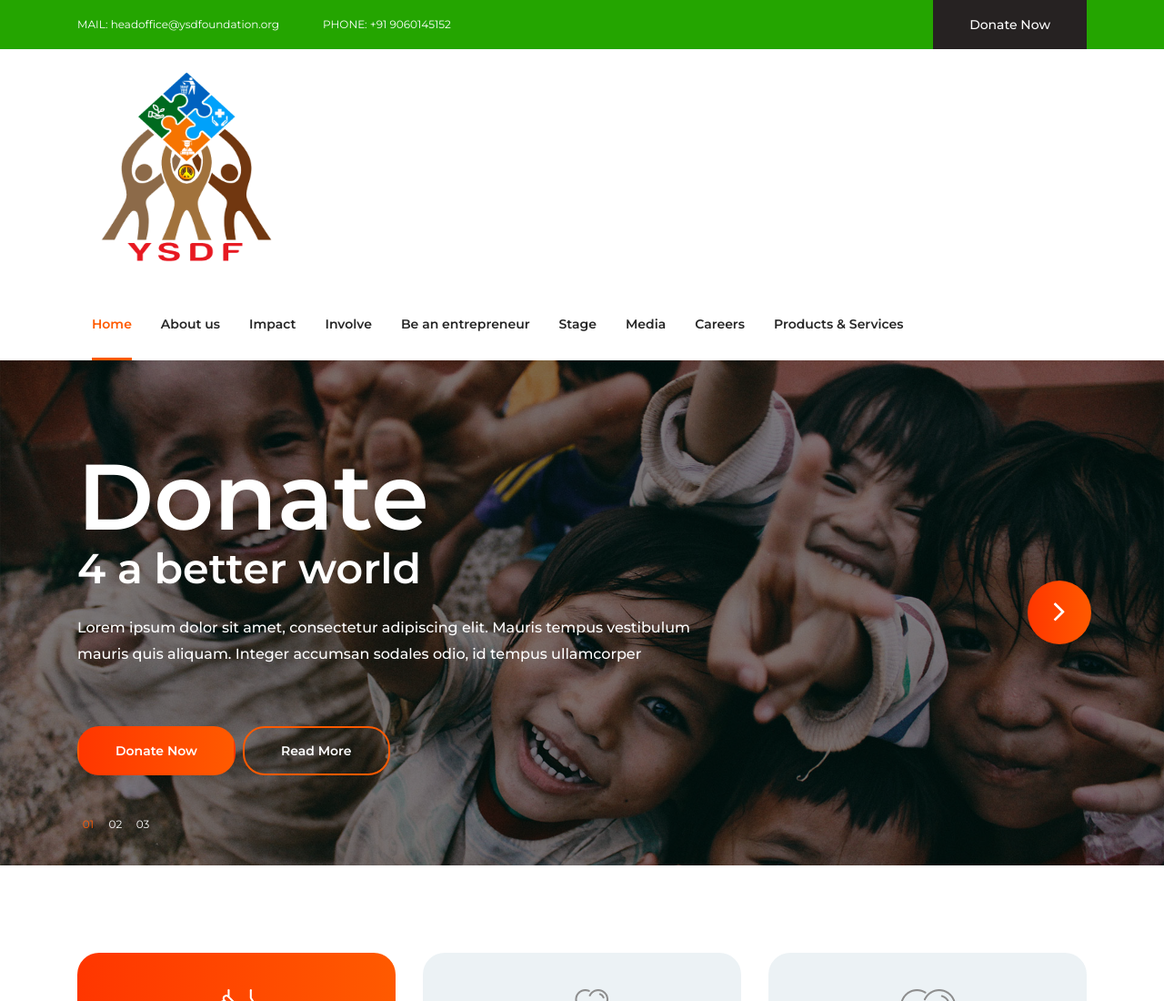
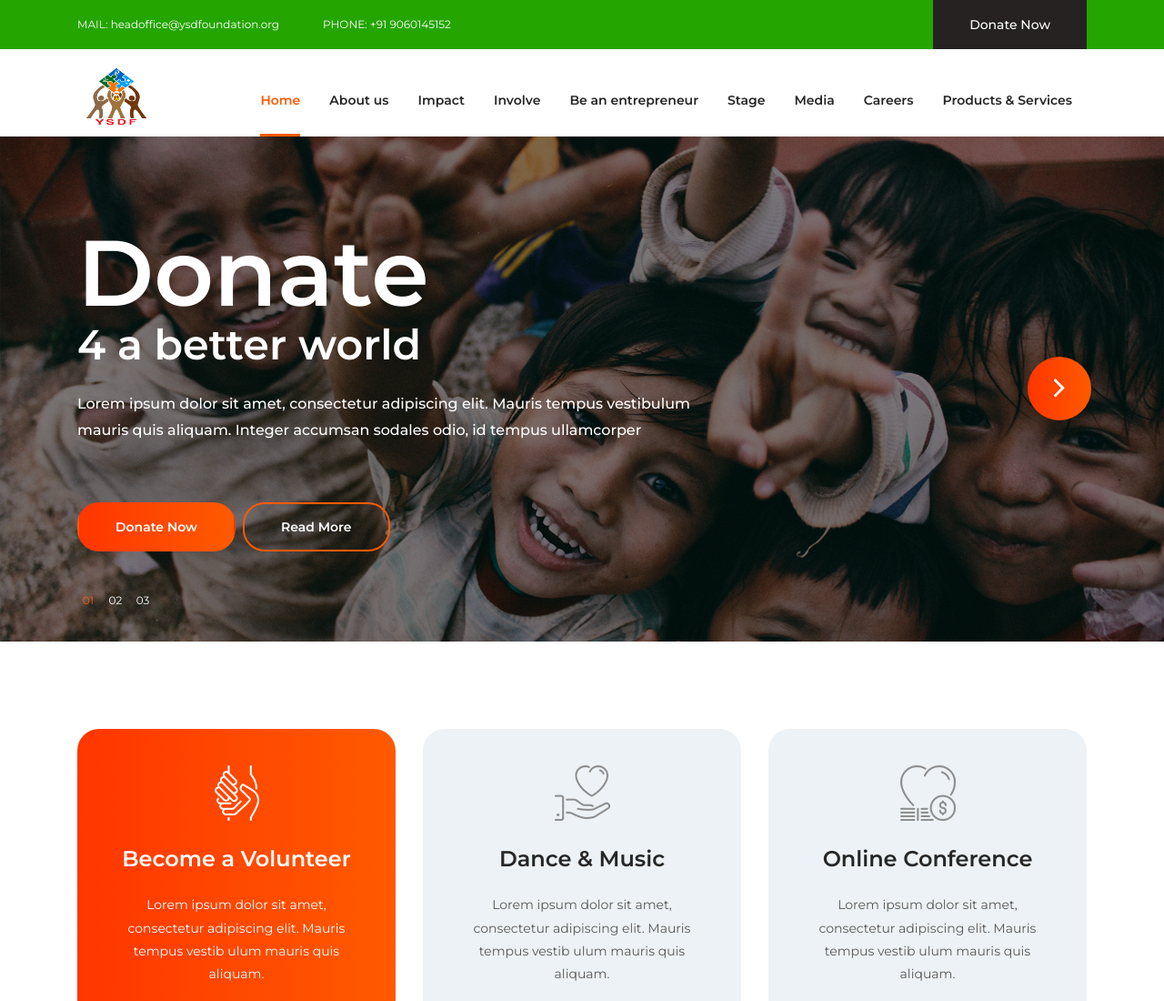
Before and after one commit to khabaitech/ysd, a plain HTML site: page index.html in a window 1280 px wide. Shown: the top 1100 px of the page at 91% size. Drawn offline with Linux system fonts and the light colour scheme.

Commit message:
Update style.css

```diff
--- a/style.css
+++ b/style.css
@@ -95,8 +95,10 @@ a:hover, a:active {
 .site-branding img{
     /*width: calc(100% - 24px);*/
     padding: 10px 0;
-    height:240px;
-    width:240px;
+    height: 86px;
+    max-height: 240px;
+    max-width: 240px;
+    width: 86px;
 
 }
 
```
